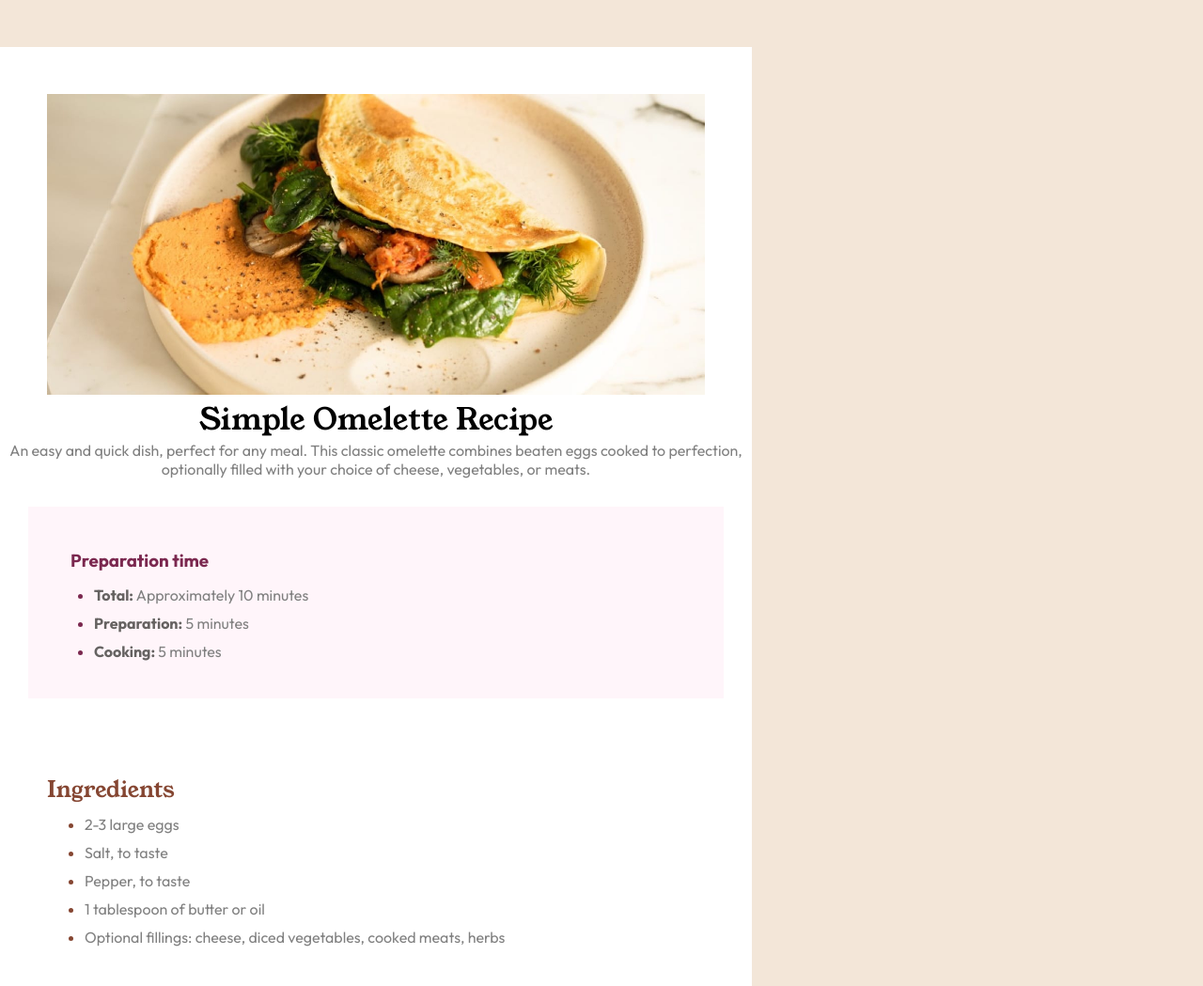
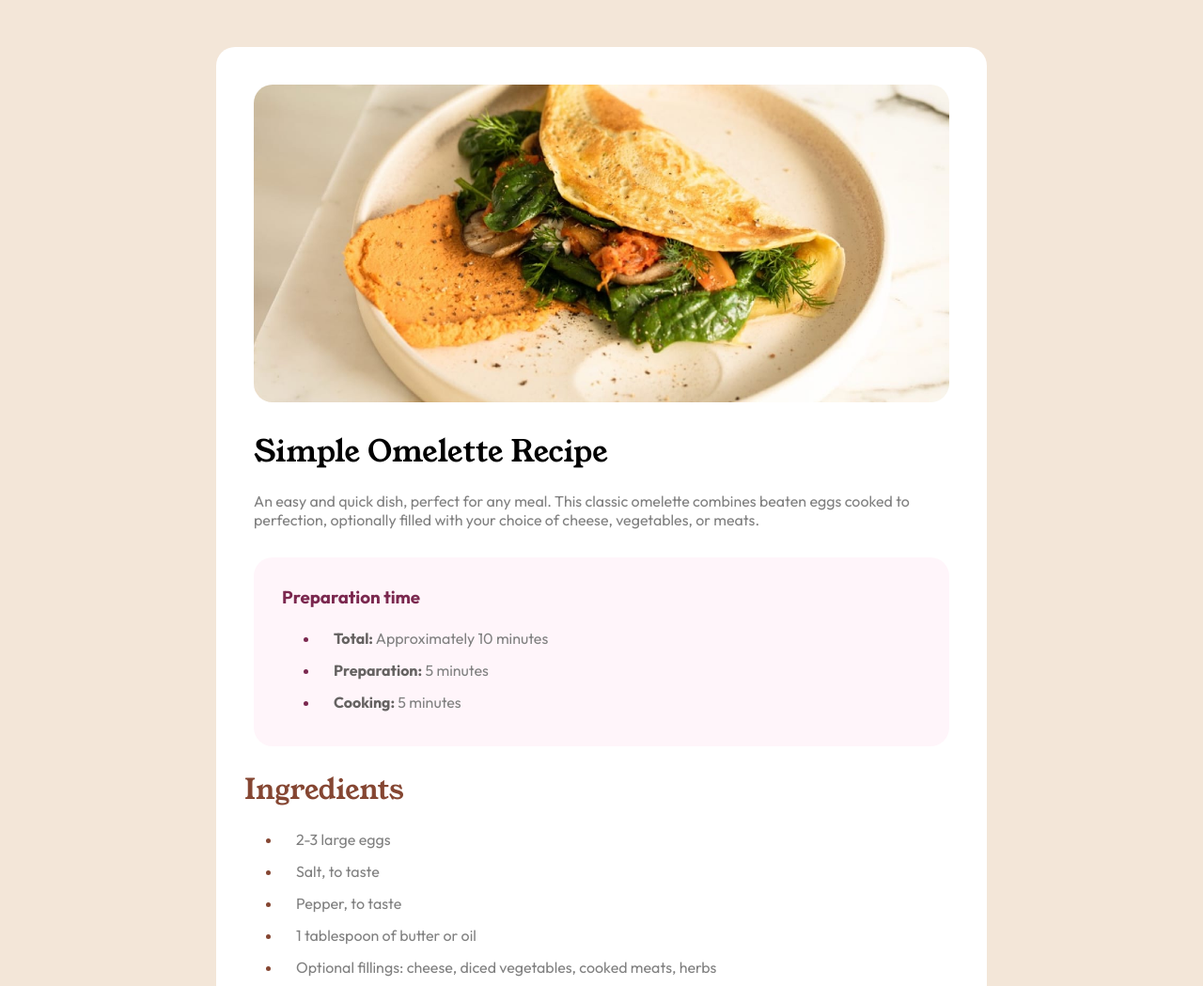
Before and after one commit to BrunaGrassi/Versionando-Codigo, a plain HTML site: page Recipe Page/index.html in a window 1280 px wide. Shown: the top 1049 px of the page at 94% size. Drawn offline with Linux system fonts and the light colour scheme.

Commit message:
Ajustes na estilização

```diff
--- a/Recipe Page/styles.css
+++ b/Recipe Page/styles.css
@@ -10,17 +10,25 @@
 
 * {
     margin: 0 auto;
-    align-items: center;
     font-family: 'Outfit', serif;
 }
 
 body {
-    text-align: center;
     background-color: hsl(30, 54%, 90%);
+    display: flex;
+    justify-content: center;
 }
 
+
 img {
-    max-width: 700px;
+    max-width: 740px;
+    border-radius: 20px;
+    display: flex;
+    margin-bottom: 30px;
+}
+
+.imagem-descricao {
+    padding: 0 30px;
 }
 
 h1, h2 {
@@ -28,8 +36,14 @@ h1, h2 {
     font-family: 'Young Serif', serif;
 }
 
+h1 {
+    margin: 20px 0;
+}
+
 h2 {
     color: hsl(14, 45%, 36%);
+    font-size: 30px;
+    margin: 15px 0;
 }
 
 p, li {
@@ -39,7 +53,7 @@ p, li {
 
 
 li {
-    margin: 10px 0;
+    padding: 7px 15px
 
 }
 
@@ -58,30 +72,40 @@ span {
     color: hsl(12, 2%, 39%);
 }
 
+table {
+    margin: 10px 0;
+    border-collapse: collapse;
+    width: 100%;
+}
+
 td {
     border-bottom: solid 1px hsl(30, 18%, 87%);
+    padding: 15px 20px;
+    text-align: left;
 }
 
 .card {
     width: 800px;
     background-color: white;
     margin: 50px 0px;
-    padding: 50px 0px;
+    padding: 40px 10px;
+    border-radius: 20px;
 }
 
 .preparation {
     text-align: left;
     background-color: hsl(330, 100%, 98%);
     padding: 30px 30px;
-    margin: 30px 30px;
+    margin: 30px 30px 0 30px;
+    border-radius: 20px;
 }
 
 .preparation h3 {
     color: hsl(332, 51%, 32%);
-    margin: 15px
+    margin-bottom: 15px;
 }
 
 .tamanho-padrao {
-    padding: 50px 50px;
+    padding: 10px 30px 30px 20px;
     text-align: left;
 }
```
